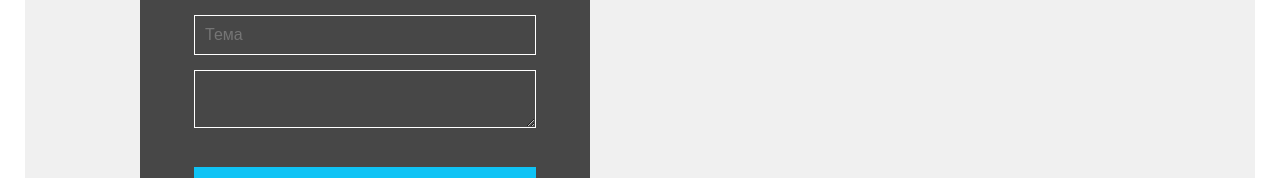
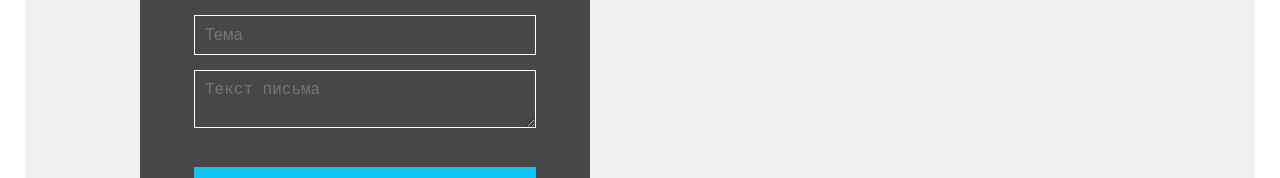
Before and after one commit to svoyparen/nuxtcontacts, a Nuxt app: page / in a window 1280 px wide. Shown: the part 550-728 px from the top of the page. Built offline with nearby package versions, Linux system fonts and the light colour scheme.

Commit message:
Add files via upload

```diff
--- a/components/FormInput.vue
+++ b/components/FormInput.vue
@@ -11,7 +11,7 @@
 		>
 		<textarea
 			v-if="type === 'text'"
-			placeholder=""
+			:placeholder="placeholder"
 			v-model.trim="realValue"
 		></textarea>
 	</div>
```
